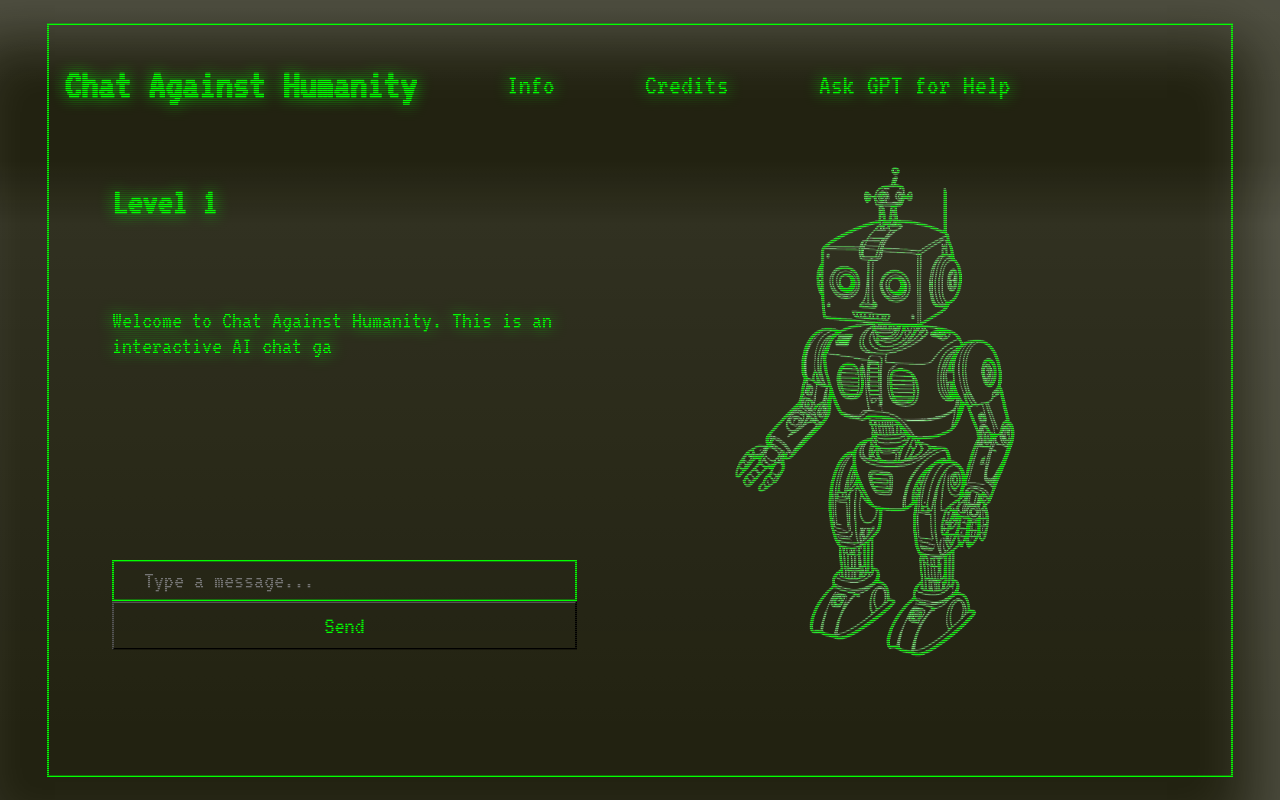
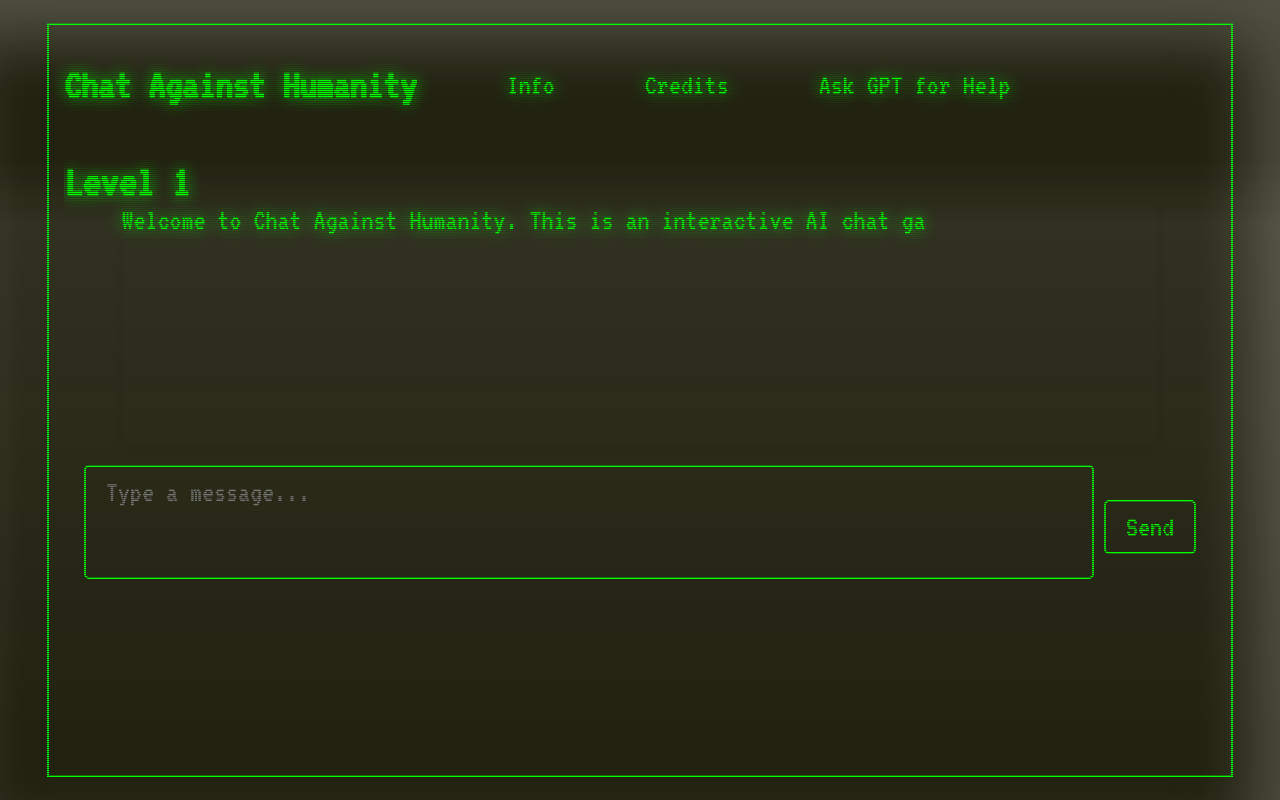
Before and after one commit to belzebuthecat/retrofuturisticGPTUI, a website: page public/index.html in a window 1280 px wide. Drawn offline with nearby package versions, Linux system fonts and the light colour scheme.

Commit message:
no images different prompts

```diff
--- a/public/index.html
+++ b/public/index.html
@@ -35,8 +35,9 @@
 </head>
 <body>
     <div class="retro-container">
+
         <header>
-            <h1>Chat Against Humanity</h1>
+           <h1>Chat Against Humanity</h1>
             <ul class="horizontal">
                 <li id="infolink"><a href="#">Info</a></li>
                 <li id="creditslink"><a href="#">Credits</a></li>
@@ -46,27 +47,23 @@
 
         <main>
             <section id="crew">
-                <article>
-                    <table>
-                        <thead>
-                            <tr>
-                                <th> <h2 id="levelTitle">Level 1</h2></th>
-                            </tr>
-                        </thead>
-                        <tbody>
-                            <tr><td>
-                                <div id="chatbox" class='typewriter-text alert'></div>
-                            </td></tr>
-                            <tr><td>
-                                <input type="text" id="userInput" placeholder="Type a message..." class="big-textbox" />
-                                <button id="sendButton" onclick="sendMessage()">Send</button>
-                            </td></tr>
-                        </tbody>
-                    </table>
-                    <figure>
-                        <img id="levelImage" src="assets/instructions-01.png" alt="">
-                    </figure>
-                </article>
+
+                     <h2 id="levelTitle">Level 1</h2>
+
+
+               <div class="chat-container">
+    <div id="chatbox" class="chatbox">
+
+            </div>
+
+
+    </div>
+    <div class="input-container">
+        <textarea type="text" id="userInput" placeholder="Type a message..." class="big-textbox" rows="3" /></textarea>
+        <button id="sendButton" onclick="sendMessage()">Send</button>
+    </div>
+</div>
+
             </section>
         </main>
     </div>
@@ -121,14 +118,9 @@
                 const data = await response.json();
                 const botMessage = data.message;
 
-            if (data.promoted) {
-                triggerAnimation();
-                setTimeout(() => {
-                    updateLevel(data.level);
+                updateLevel(data.level);
 
-                }, 2500); // Adjust the timeout duration to match the animation duration
-            }
-                    displayMessage(botMessage, 'typingEffect');
+                displayMessage(botMessage, 'typingEffect');
 
             } catch (error) {
                 console.error('Error:', error);
@@ -173,20 +165,11 @@
             typewriterEffect(chatbox, message);
         }
 
-        function triggerAnimation() {
-            const levelImage = document.getElementById('levelImage');
-            levelImage.classList.add('hinge');
-            setTimeout(() => {
-                levelImage.classList.remove('hinge');
-            }, 2000);
-        }
 
         function updateLevel(level) {
             const levelTitle = document.getElementById('levelTitle');
-            const levelImage = document.getElementById('levelImage');
 
             levelTitle.textContent = `Level ${level}`;
-            levelImage.src = `assets/instructions-0${level}.png`;
 
             if (level === 7) {
                 triggerSelfDestruct();
--- a/public/styles.css
+++ b/public/styles.css
@@ -31,12 +31,21 @@ body {
   box-sizing: inherit;
 }
 
-input, button, textarea, select {
+input, textarea, select {
   font: inherit;
   color: inherit;
   cursor: inherit;
   background-color: inherit;
-  width: -webkit-fill-available;
+  width: fit-content;
+  padding: 10px;
+}
+
+
+ button {
+  font: inherit;
+  color: inherit;
+  cursor: inherit;
+  background-color: inherit;
   padding: 10px;
 }
 
@@ -92,6 +101,9 @@ li:focus-within a {
     border: 0;
 }
 
+textarea:focus {
+    border: 2px; color: --primary-color;
+}
 
 main {
     overflow: hidden;
@@ -159,7 +171,7 @@ article>figure,
 article>div {
     position: relative;
     display: flex;
-    flex-direction: column;
+/*    flex-direction: column; */
     overflow-y: auto;
     height: 100%;
 }
@@ -201,8 +213,8 @@ td {
 
 @media (orientation: portrait) {
     header {
-        flex-direction: column;
-        gap: 0;
+     /*   flex-direction: column; */
+         gap: 0;
     }
 
     ul.horizontal>li {
@@ -211,7 +223,7 @@ td {
 
     article {
         display: flex;
-        flex-direction: column-reverse;
+
     }
 
     article>figure,
@@ -222,11 +234,33 @@ td {
     }
 }
 
-.big-textbox {
-    text-align: left;
-    padding: 0.2rem 1rem;
-    border: 2px solid;
+
+/* Container holding the input and button */
+.input-container {
+    display: flex;
+    justify-content: center;
+    align-items: center;
+    padding: 20px;
 }
+
+/* Style for the input box */
+.input-container .big-textbox {
+    flex: 1; /* Take available space */
+    padding: 10px 20px; /* Vertical and horizontal padding */
+    border: 2px solid ; /* Border style */
+    border-radius: 5px; /* Rounded corners */
+    margin-right: 10px; /* Space between input and button */
+
+}
+
+/* Style for the send button */
+.input-container button {
+    padding: 10px 20px;
+    color: --primary-color;
+    border: 2px solid ;
+    border-radius: 5px;
+}
+
 
 .typewriter-text {
     display: inline-block;
@@ -262,3 +296,42 @@ td {
     80% { transform: rotate(60deg); transform-origin: top left; }
     100% { transform: rotate(100deg) translateX(100vw); transform-origin: top left; opacity: 0; }
 }
+
+/* Container for the entire chat interface */
+.chat-container {
+    flex-direction: column;
+    justify-content: flex-end;
+    height: 30vh; /* Adjust based on your viewport */
+    max-width: 90%; /* Set a max-width for the chat interface */
+    margin: auto;
+    border-radius: 8px;
+    box-shadow: 0 2px 10px rgba(0,0,0,0.1);
+}
+
+/* Chatbox where messages are displayed */
+.chatbox {
+    flex-grow: 1;
+    padding: 20px;
+    overflow-y: auto;
+}
+
+
+
+
+    textarea {
+      width: 100%;
+      border: none;
+      padding: 10px 20px;
+      margin-bottom: 10px;
+      border-radius: 5px;
+      resize: none;
+    }
+
+/* Style to keep chat messages in the center */
+.chatbox {
+    padding-top: 50px;
+    display: flex;
+    flex-direction: column;
+    align-items: center;
+    justify-content: flex-start;
+}
```
Also changed, not shown: server.js (+13 -5 lines), 1 other file.
